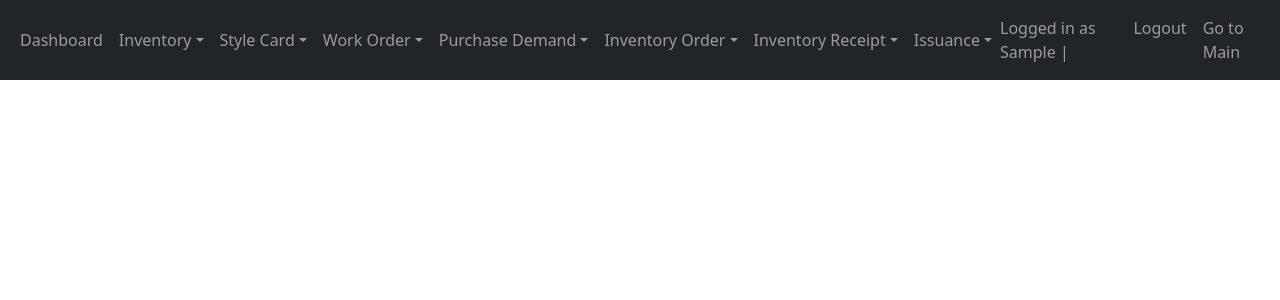
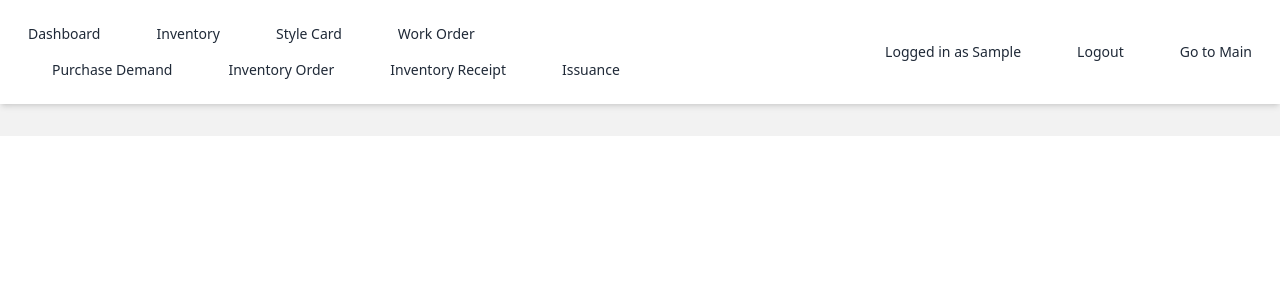
Before and after one commit to softwood-technologies-test/erp, a Django app: page /apparel in a window 1280 px wide. Shown: the top 300 px of the page. Run offline with Django 4.2, Linux system fonts and the light colour scheme; the visitor is signed in with stand-in values (Sample User, id 1); data that the repository does not hold is empty; some libraries are stand-ins or nearby versions.

Commit message:
quality page themed final

```diff
--- a/apparelManagement/templates/base.html
+++ b/apparelManagement/templates/base.html
@@ -2,176 +2,214 @@
 <html lang="en">
   <head>
     {% load static %}
-      <link rel="icon" href="{% static 'Logo 3x.png' %}">
-      <meta charset="UTF-8">
-      <meta name="viewport" content="width=device-width, initial-scale=1.0">
+    <meta charset="UTF-8" />
+    <meta name="viewport" content="width=device-width, initial-scale=1.0" />
 
-      <link href="https://cdn.jsdelivr.net/npm/bootstrap@5.3.2/dist/css/bootstrap.min.css"
-          rel="stylesheet" integrity="sha384-T3c6CoIi6uLrA9TneNEoa7RxnatzjcDSCmG1MXxSR1GAsXEV/Dwwykc2MPK8M2HN"
-          crossorigin="anonymous">
+    <link rel="icon" href="{% static 'Logo 3x.png' %}" />
+
+    <!-- Tailwind CSS & DaisyUI -->
+    <script src="https://cdn.tailwindcss.com"></script>
+    <script>
+      tailwind.config = {
+        darkMode: "media",
+        theme: {
+          extend: {},
+        },
+      };
+    </script>
+    <link
+      href="https://cdn.jsdelivr.net/npm/daisyui@latest/dist/full.css"
+      rel="stylesheet"
+    />
+
+    <!-- JQuery & UI -->
     <script src="https://code.jquery.com/jquery-3.7.1.js"></script>
-
-      <link rel="stylesheet" href="https://code.jquery.com/ui/1.13.2/themes/base/jquery-ui.css">
+    <link
+      rel="stylesheet"
+      href="https://code.jquery.com/ui/1.13.2/themes/base/jquery-ui.css"
+    />
     <script src="https://code.jquery.com/ui/1.13.2/jquery-ui.min.js"></script>
 
-      <link rel="stylesheet" href="{% static 'style.css' %}">
+    <!-- Timepicker -->
+    <link
+      rel="stylesheet"
+      href="//cdnjs.cloudflare.com/ajax/libs/timepicker/1.3.5/jquery.timepicker.min.css"
+    />
+    <script src="//cdnjs.cloudflare.com/ajax/libs/timepicker/1.3.5/jquery.timepicker.min.js"></script>
 
+    <!-- Chosen (if still needed) -->
     <link href="{% static 'chosen/chosen.css' %}" rel="stylesheet" />
     <script src="{% static 'chosen/chosen.jquery.min.js' %}"></script>
 
-      <script src="https://cdn.jsdelivr.net/npm/jquery-datetimepicker@2.5.20/build/jquery.datetimepicker.full.min.js"></script>
-      <link rel="stylesheet" href="//cdnjs.cloudflare.com/ajax/libs/timepicker/1.3.5/jquery.timepicker.min.css">
+    <!-- Custom CSS -->
+    <link rel="stylesheet" href="{% static 'style.css' %}" />
 
-
-      <title>
-          {% block title %} Fashion OS {% endblock %}
-      </title>
-
-      <!--Icons from Google fonts-->
-      <div>
-        <link rel="preconnect" href="https://fonts.googleapis.com">
-        <link rel="preconnect" href="https://fonts.gstatic.com" crossorigin>
-        <link rel="stylesheet" href="https://fonts.googleapis.com/css2?family=Material+Symbols+Outlined:opsz,wght,FILL,GRAD@20..48,100..700,0..1,-50..200" />
+    <!-- Icons -->
+    <link rel="preconnect" href="https://fonts.googleapis.com" />
+    <link rel="preconnect" href="https://fonts.gstatic.com" crossorigin />
+    <link
+      rel="stylesheet"
+      href="https://fonts.googleapis.com/css2?family=Material+Symbols+Outlined:opsz,wght,FILL,GRAD@20..48,100..700,0..1,-50..200"
+    />
     <style>
       .material-symbols-outlined {
-            font-variation-settings:
-            'FILL' 0,
-            'wght' 400,
-            'GRAD' 0,
-            'opsz' 20;
+        font-variation-settings: "FILL" 0, "wght" 400, "GRAD" 0, "opsz" 20;
         font-size: 14px;
         cursor: pointer;
       }
     </style>
-      </div>
+
+    <title>{% block title %} Fashion OS {% endblock %}</title>
   </head>
 
-  <body>
-    <!--Navigation Bar-->
-    <nav class="{{theme.navigationBar}}">
-        <div class="container-fluid">
-          <div>
-            <ul class="navbar-nav">
-              <li class="nav-item">
-                <a class="nav-link" href="/apparel">Dashboard</a>
-              </li>
-              <li class="nav-item dropdown">
-                <a class="nav-link dropdown-toggle" data-bs-toggle="dropdown">Inventory</a>
-                <ul class="dropdown-menu">
-                  <li><a class="dropdown-item" href="/inv?groupFilter=Trim">View All</a></li>
-                  <li><a class="dropdown-item" href="/inv/add">Add New</a></li>
+  <body class="font-sans bg-base-200 text-base-content">
+    <!-- Navigation Bar -->
+    <div class="navbar bg-base-100 shadow-md px-2 py-2 z-20">
+      <div class="navbar-start flex space-x-2">
+        <ul class="menu menu-horizontal px-1 flex items-center space-x-6">
+          <li><a href="/apparel">Dashboard</a></li>
+
+          <li class="dropdown dropdown-hover relative">
+            <label tabindex="0" class="cursor-pointer">Inventory</label>
+            <ul
+              class="dropdown-content menu p-2 shadow bg-base-100 rounded-box w-52 absolute left-0 mt-1 z-30"
+            >
+              <li><a href="/inv?groupFilter=Trim">View All</a></li>
+              <li><a href="/inv/add">Add New</a></li>
             </ul>
           </li>
-              <li class="nav-item dropdown">
-                <a class="nav-link dropdown-toggle" data-bs-toggle="dropdown">Style Card</a>
-                <ul class="dropdown-menu">
-                  <li><a class="dropdown-item" href="/style">View All</a></li>
-                  <li><a class="dropdown-item" href="/style/add">Add New</a></li>
+
+          <li class="dropdown dropdown-hover relative">
+            <label tabindex="0" class="cursor-pointer">Style Card</label>
+            <ul
+              class="dropdown-content menu p-2 shadow bg-base-100 rounded-box w-52 absolute left-0 mt-1 z-30"
+            >
+              <li><a href="/style">View All</a></li>
+              <li><a href="/style/add">Add New</a></li>
             </ul>
           </li>
-              <li class="nav-item dropdown">
-                <a class="nav-link dropdown-toggle" data-bs-toggle="dropdown">Work Order</a>
-                <ul class="dropdown-menu">
-                  <li><a class="dropdown-item" href="/workorder">View All</a></li>
-                  <li><a class="dropdown-item" href="/workorder/add">Add New</a></li>
-                  <li><a class="dropdown-item" href="/purchaseorder/autogen">Auto Requirement</a></li>
+
+          <li class="dropdown dropdown-hover relative">
+            <label tabindex="0" class="cursor-pointer">Work Order</label>
+            <ul
+              class="dropdown-content menu p-2 shadow bg-base-100 rounded-box w-60 absolute left-0 mt-1 z-30"
+            >
+              <li><a href="/workorder">View All</a></li>
+              <li><a href="/workorder/add">Add New</a></li>
+              <li><a href="/purchaseorder/autogen">Auto Requirement</a></li>
             </ul>
           </li>
-              <li class="nav-item dropdown">
-                <a class="nav-link dropdown-toggle" data-bs-toggle="dropdown">Purchase Demand</a>
-                <ul class="dropdown-menu">
-                  <li><a class="dropdown-item" href="/purchasedemand">View All</a></li>
-                  <li><a class="dropdown-item" href="/purchasedemand/add">Add New</a></li>
+
+          <li class="dropdown dropdown-hover relative">
+            <label tabindex="0" class="cursor-pointer">Purchase Demand</label>
+            <ul
+              class="dropdown-content menu p-2 shadow bg-base-100 rounded-box w-52 absolute left-0 mt-1 z-30"
+            >
+              <li><a href="/purchasedemand">View All</a></li>
+              <li><a href="/purchasedemand/add">Add New</a></li>
             </ul>
           </li>
-              <li class="nav-item dropdown">
-                <a class="nav-link dropdown-toggle" data-bs-toggle="dropdown">Inventory Order</a>
-                <ul class="dropdown-menu">
-                  <li><a class="dropdown-item" href="/purchaseorder">View All</a></li>
-                  <li><a class="dropdown-item" href="/purchaseorder/add">Add New</a></li>
+
+          <li class="dropdown dropdown-hover relative">
+            <label tabindex="0" class="cursor-pointer">Inventory Order</label>
+            <ul
+              class="dropdown-content menu p-2 shadow bg-base-100 rounded-box w-52 absolute left-0 mt-1 z-30"
+            >
+              <li><a href="/purchaseorder">View All</a></li>
+              <li><a href="/purchaseorder/add">Add New</a></li>
             </ul>
           </li>
-              <li class="nav-item dropdown">
-                <a class="nav-link dropdown-toggle" data-bs-toggle="dropdown">Inventory Receipt</a>
-                <ul class="dropdown-menu">
-                  <li><a class="dropdown-item" href="/purchasereceipt">View All</a></li>
-                  <li><a class="dropdown-item" href="/purchasereceipt/add">Add New</a></li>
+
+          <li class="dropdown dropdown-hover relative">
+            <label tabindex="0" class="cursor-pointer">Inventory Receipt</label>
+            <ul
+              class="dropdown-content menu p-2 shadow bg-base-100 rounded-box w-52 absolute left-0 mt-1 z-30"
+            >
+              <li><a href="/purchasereceipt">View All</a></li>
+              <li><a href="/purchasereceipt/add">Add New</a></li>
             </ul>
           </li>
-              <li class="nav-item dropdown">
-                <a class="nav-link dropdown-toggle" data-bs-toggle="dropdown">Issuance</a>
-                <ul class="dropdown-menu">
-                  <li><a class="dropdown-item" href="/requisition">View Requests</a></li>
-                  <li><a class="dropdown-item" href="/requisition/add/order">Request For Order</a></li>
-                  <li><a class="dropdown-item" href="/requisition/add/inv">Request For Item</a></li>
-                  <li><a class="dropdown-item" href="/issuance">View Issuances</a></li>
+
+          <li class="dropdown dropdown-hover relative">
+            <label tabindex="0" class="cursor-pointer">Issuance</label>
+            <ul
+              class="dropdown-content menu p-2 shadow bg-base-100 rounded-box w-60 absolute left-0 mt-1 z-30"
+            >
+              <li><a href="/requisition">View Requests</a></li>
+              <li><a href="/requisition/add/order">Request For Order</a></li>
+              <li><a href="/requisition/add/inv">Request For Item</a></li>
+              <li><a href="/issuance">View Issuances</a></li>
             </ul>
           </li>
         </ul>
       </div>
 
-          <div>
-            <ul class="navbar-nav">
+      <div class="navbar-end flex items-center space-x-6">
+        <ul class="menu menu-horizontal px-1 flex items-center space-x-6">
           {% if user.is_authenticated %}
-              <span class="navbar-text">Logged in as {{user.first_name}} | </span>
-              <li class="nav-item">
-                <a class="nav-link" href="/logout">Logout</a>
-              </li>
+          <li><span>Logged in as {{ user.first_name }}</span></li>
+          <li><a href="/logout" class="hover:text-primary">Logout</a></li>
           {% else %}
-              <li class="nav-item">
-                <a class="nav-link" href="/login">Login</a>
-              </li>
+          <li><a href="/login" class="hover:text-primary">Login</a></li>
           {% endif %}
-              <li class="nav-item">
-                <a class="nav-link" href="/">Go to Main</a>
-              </li>
+          <li><a href="/" class="hover:text-primary">Go to Main</a></li>
         </ul>
       </div>
     </div>
-    </nav>
 
-    <!--Message Box-->
+    <!-- Message Container -->
     <div id="message-container"></div>
 
-    <!--Main Body-->
-    <div class="{{theme.pageBody}}">
-        {% block content %} {% endblock %}
+    <!-- Main Content -->
+    <main class="p-4 {% if theme.pageBody %}{{ theme.pageBody }}{% endif %}">
+      {% block content %}{% endblock %}
+    </main>
+
+    <!-- Loading Animation -->
+    <div style="position: fixed" id="loadingIcon" hidden>
+      <span class="{{theme.loadingIcon}}">autorenew</span>
     </div>
 
-    <!--Loading Animiation-->
-    <div style="position: fixed;" id="loadingIcon" hidden>
-      <div class="{{theme.loadingIcon}}">
+    <!-- Modal Dropdown -->
+    <div id="dropdown" class="fixed inset-0 z-50 hidden overflow-y-auto">
+      <div
+        class="flex items-center justify-center min-h-screen px-4 text-center"
+      >
+        <div
+          class="fixed inset-0 transition-opacity bg-gray-500 bg-opacity-75"
+          aria-hidden="true"
+        ></div>
+        <span
+          class="hidden sm:inline-block sm:align-middle sm:h-screen"
+          aria-hidden="true"
+          >&#8203;</span
+        >
+        <div
+          class="relative inline-block overflow-hidden text-left align-bottom transition-all transform bg-white rounded-lg shadow-xl sm:my-8 sm:align-middle sm:max-w-lg sm:w-full"
+        >
+          <div class="bg-white p-6">
+            <h3
+              class="text-lg font-medium leading-6 text-gray-900"
+              id="modalLabel"
+            >
+              Select an Option
+            </h3>
+            <div class="mt-2">
+              <select
+                id="id_selectDropDown"
+                class="select select-bordered w-full mt-2"
+              ></select>
             </div>
           </div>
-
-    <!--Simple drop down-->
-    <div class="modal fade" id="dropdown" tabindex="-1" aria-labelledby="modalLabel" aria-hidden="true">
-      <div class="{{theme.dialogBox}}">
-        <div class="modal-content">
-          <div class="{{theme.dialogBoxHeader}}">
-            <div class="{{theme.dialogBoxTitle}}" id="modalLabel">
-              Select an Option
-            </div>
-          </div>
-          <div class="{{theme.dialogBoxBody}}">
-            <div class="row mt-1 {{theme.justify}} {{theme.textJustify}}">
-              <select class="{{theme.dropdown}}" id="id_selectDropDown"></select>
-            </div>
-          </div>
-          <div class="{{theme.dialogBoxFooter}}">
-            <button type="button" class="{{theme.buttonSecondary}}" data-bs-dismiss="modal">OK</button>
+          <div class="bg-gray-50 px-4 py-3 sm:px-6 sm:flex sm:flex-row-reverse">
+            <button type="button" class="btn btn-outline btn-primary">
+              OK
+            </button>
           </div>
         </div>
       </div>
     </div>
 
-    <script src="https://cdn.jsdelivr.net/npm/bootstrap@5.3.2/dist/js/bootstrap.bundle.min.js"
-        integrity="sha384-C6RzsynM9kWDrMNeT87bh95OGNyZPhcTNXj1NW7RuBCsyN/o0jlpcV8Qyq46cDfL"
-        crossorigin="anonymous">
-    </script>
-
-    <script src="//cdnjs.cloudflare.com/ajax/libs/timepicker/1.3.5/jquery.timepicker.min.js">
-    </script>
 
     <script>    //To add the options for selects
       async function appendOptions (elementId, options, selected=null) {
```
Also changed, not shown: qualityControl/templates/quality_base.html (+80 -78 lines). Lines whose indentation alone changed are shown as unchanged.
